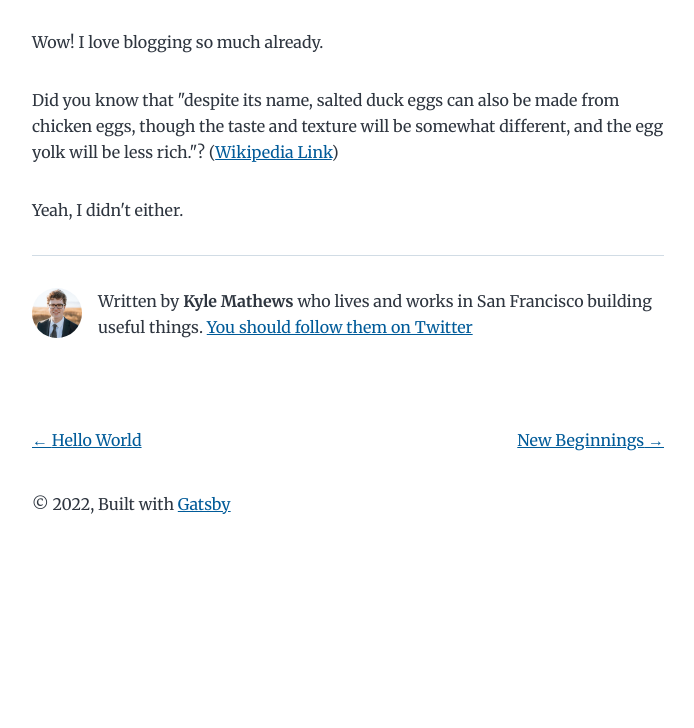
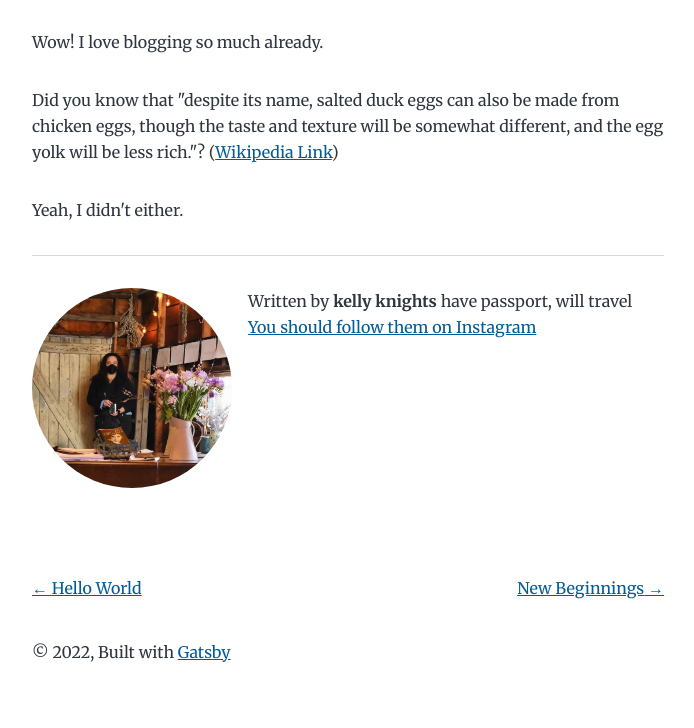
Before and after one commit to kknights/wanderlusty, a Gatsby site: page /my-second-post/ in a window 1280 px wide. Shown: the part 211-939 px from the top of the page, without its empty margins (292-986 px from the left). Before the commit the page ends 800 px from the top, so only its background shows below. Built offline with nearby package versions, Linux system fonts and the light colour scheme; Gatsby itself is replaced by a stand-in of ours.

Commit message:
Initial commit

```diff
--- /dev/null
+++ b/content/blog/first-post.md
@@ -0,0 +1,6 @@
+---
+title: baby's first post
+og_image: start-blog-gatsby-twitter.png
+---
+
+Hey y'all, this is my awesome new blog!
--- a/gatsby-config.js
+++ b/gatsby-config.js
@@ -1,14 +1,15 @@
 module.exports = {
   siteMetadata: {
-    title: `Gatsby Starter Blog`,
+    title: `wanderlusty`,
     author: {
-      name: `Kyle Mathews`,
-      summary: `who lives and works in San Francisco building useful things.`,
+      name: `kelly knights`,
+      summary: `have passport, will travel`,
     },
-    description: `A starter blog demonstrating what Gatsby can do.`,
+    description: `A travel blog of a 40 something solo female traveller`,
     siteUrl: `https://gatsbystarterblogsource.gatsbyjs.io/`,
     social: {
-      twitter: `kylemathews`,
+      twitter: `marmalade`,
+      instagram: `wanderlusty.ca`,
     },
   },
   plugins: [
--- a/gatsby-node.js
+++ b/gatsby-node.js
@@ -95,6 +95,7 @@ exports.createSchemaCustomization = ({ actions }) => {
 
     type Social {
       twitter: String
+      instagram: String
     }
 
     type MarkdownRemark implements Node {
--- a/src/components/bio.js
+++ b/src/components/bio.js
@@ -20,6 +20,7 @@ const Bio = () => {
           }
           social {
             twitter
+            instagram
           }
         }
       }
@@ -36,9 +37,9 @@ const Bio = () => {
         className="bio-avatar"
         layout="fixed"
         formats={["auto", "webp", "avif"]}
-        src="../images/profile-pic.png"
-        width={50}
-        height={50}
+        src="../images/profile-pic.jpg"
+        width={200}
+        height={200}
         quality={95}
         alt="Profile picture"
       />
@@ -46,8 +47,8 @@ const Bio = () => {
         <p>
           Written by <strong>{author.name}</strong> {author?.summary || null}
           {` `}
-          <a href={`https://twitter.com/${social?.twitter || ``}`}>
-            You should follow them on Twitter
+          <a href={`https://instagram.com/${social?.instagram || ``}`}>
+            You should follow them on Instagram
           </a>
         </p>
       )}
--- a/src/style.css
+++ b/src/style.css
@@ -298,7 +298,7 @@ a:focus {
 .bio-avatar {
   margin-right: var(--spacing-4);
   margin-bottom: var(--spacing-0);
-  min-width: 50px;
+  min-width: 200px;
   border-radius: 100%;
 }
 
```
Also changed, not shown: src/images/profile-pic.jpg (added).
